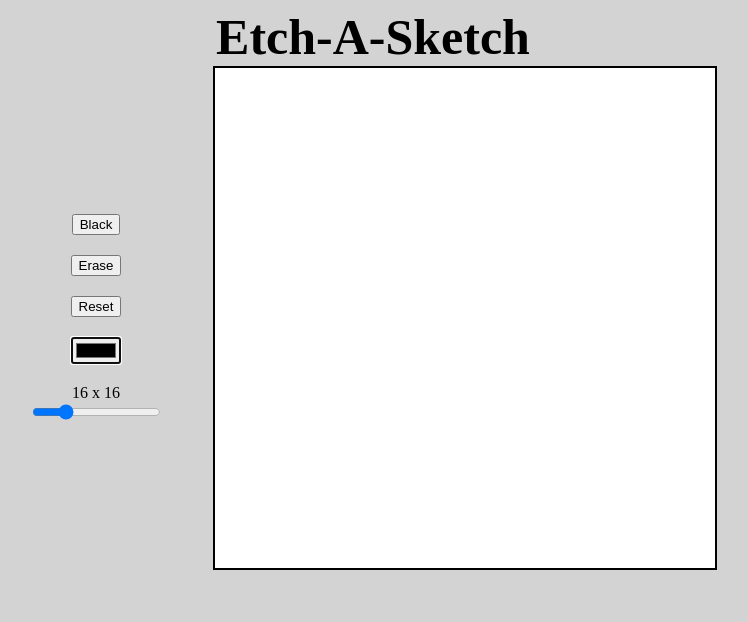
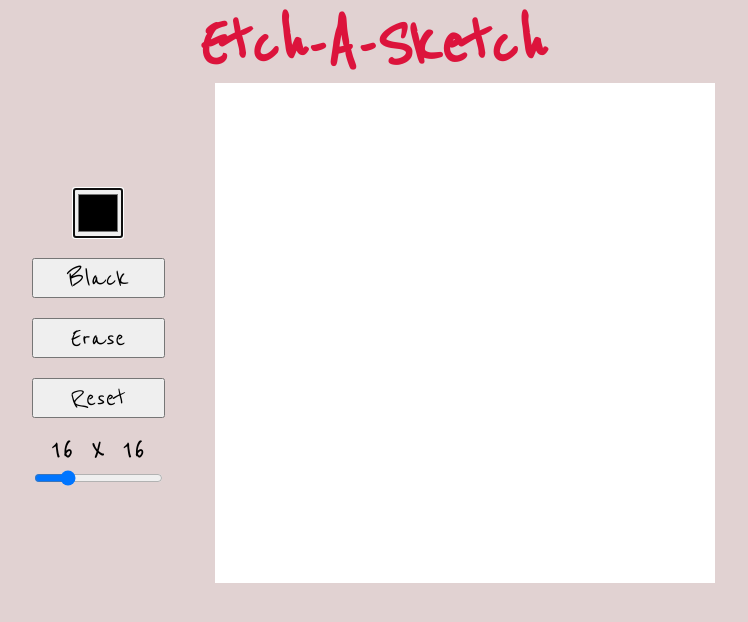
Before and after one commit to beelz0103/Etch-A-Sketch, a plain HTML site: page index.html in a window 1280 px wide. Shown: the whole page, without its empty margins (267-1015 px from the left). Drawn offline with Linux system fonts and the light colour scheme.

Commit message:
Changed styles. Updated readme.

```diff
--- a/index.html
+++ b/index.html
@@ -6,6 +6,9 @@
     <meta name="viewport" content="width=device-width, initial-scale=1.0">
     <title>Etch a Sketch</title>
     <link rel="stylesheet" href="style.css">
+    <link rel="preconnect" href="https://fonts.googleapis.com">
+    <link rel="preconnect" href="https://fonts.gstatic.com" crossorigin>
+    <link href="https://fonts.googleapis.com/css2?family=Reenie+Beanie&display=swap" rel="stylesheet">
 </head>
 <body>
 <div id="header">Etch-A-Sketch</div>
@@ -13,11 +16,10 @@
 <div id = "canvas"></div>
 
 <div class="panel">
+<input type="color" value = "#000000" id="color">
 <button id="brown">Black</button>
 <button id="erase">Erase</button>
 <button id="reset">Reset</button>
-<input type="color" value = "#000000" id="color">
-
 <div class="slider">
 <div id="sliderdisplay">16 x 16</div>
 <input type="range" min="1" max="64" value ="16" id="slider" onchange="changeGrid()">
--- a/style.css
+++ b/style.css
@@ -1,9 +1,14 @@
+* {
+    font-family: 'Reenie Beanie', cursive;
+}
+
 body {
-    background-color: lightgray;
+    background-color: #e1d2d2;
 }
 
 #header {
-    font-size: 50px;
+    color:crimson;
+    font-size: 75px;
     font-weight: bold;
     text-align: center;
 }
@@ -12,7 +17,6 @@ body {
     height: 500px;
     width: 500px;
     background-color: white;
-    border: 2px solid black;
     display: flex;
     flex-wrap: wrap;
     flex-shrink: 1;
@@ -45,4 +49,20 @@ body {
     flex-direction: column;
     justify-content: center;
     align-items: center;
+    color: black;
 }
+
+.slider, button {
+    width: 100%;
+    height: 40px;
+    font-size: 30px;
+}
+
+#color {
+    height: 50px;
+    width: 50px;
+}
+
+#sliderdisplay {
+    font-size: 40px;
+}
```
Also changed, not shown: 1 other file.
